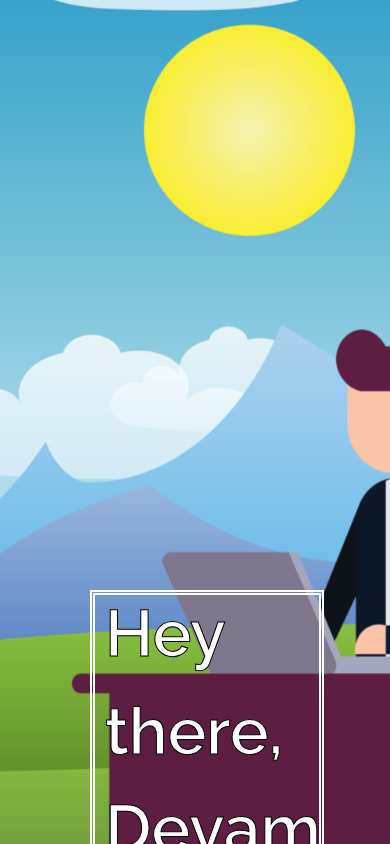
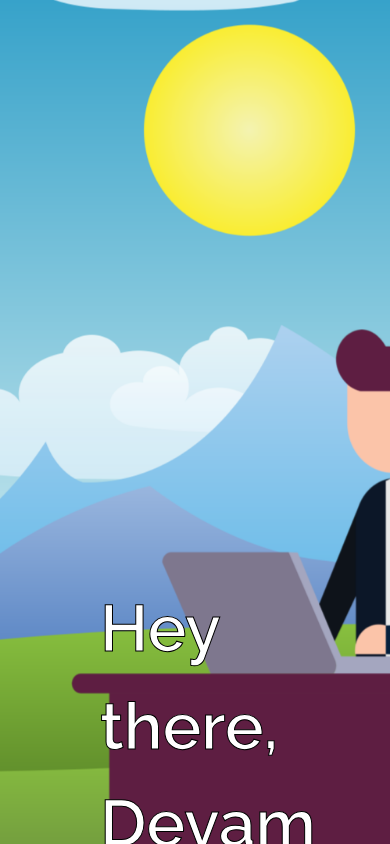
Before and after one commit to DevamKJani/Portfolio, a plain HTML site: page index.html in a window 390 px wide. Drawn offline with nearby package versions, Linux system fonts and the light colour scheme.

Commit message:
Update index_style.css

```diff
--- a/index_style.css
+++ b/index_style.css
@@ -25,7 +25,7 @@ div{
   div{
     height: 410px;
     width: 60%;
-    border: 5px white double;
+ /* border: 5px white double; */
     position: fixed;
     left: 90px;
     top: 590px;
```
